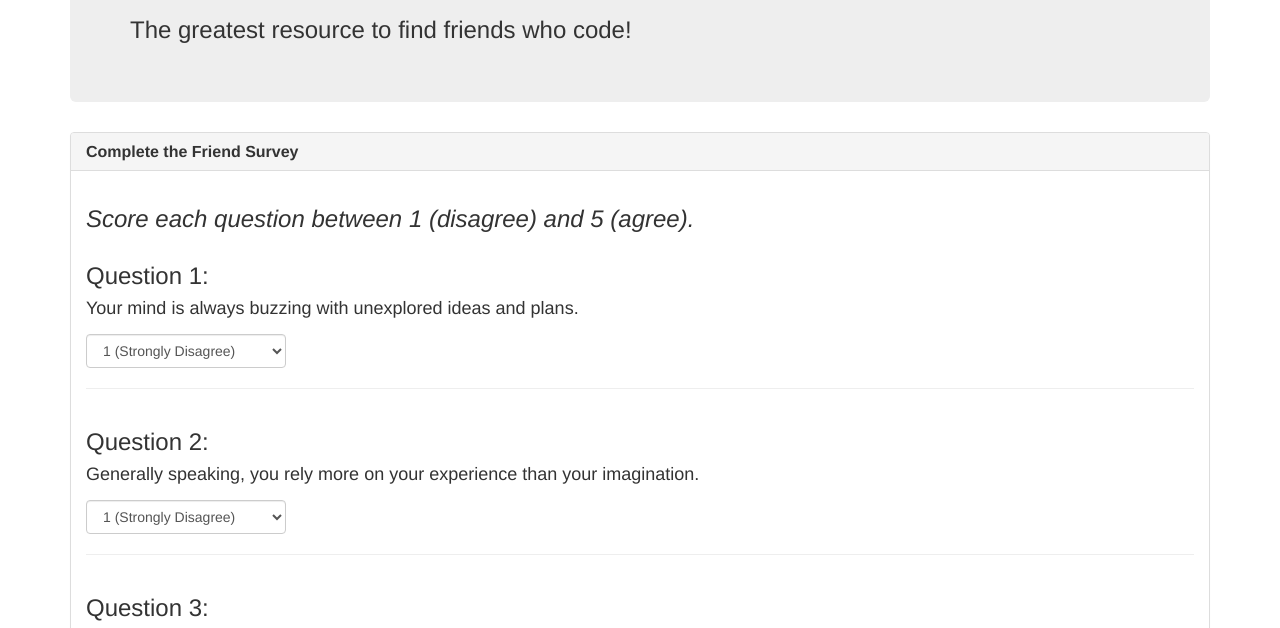
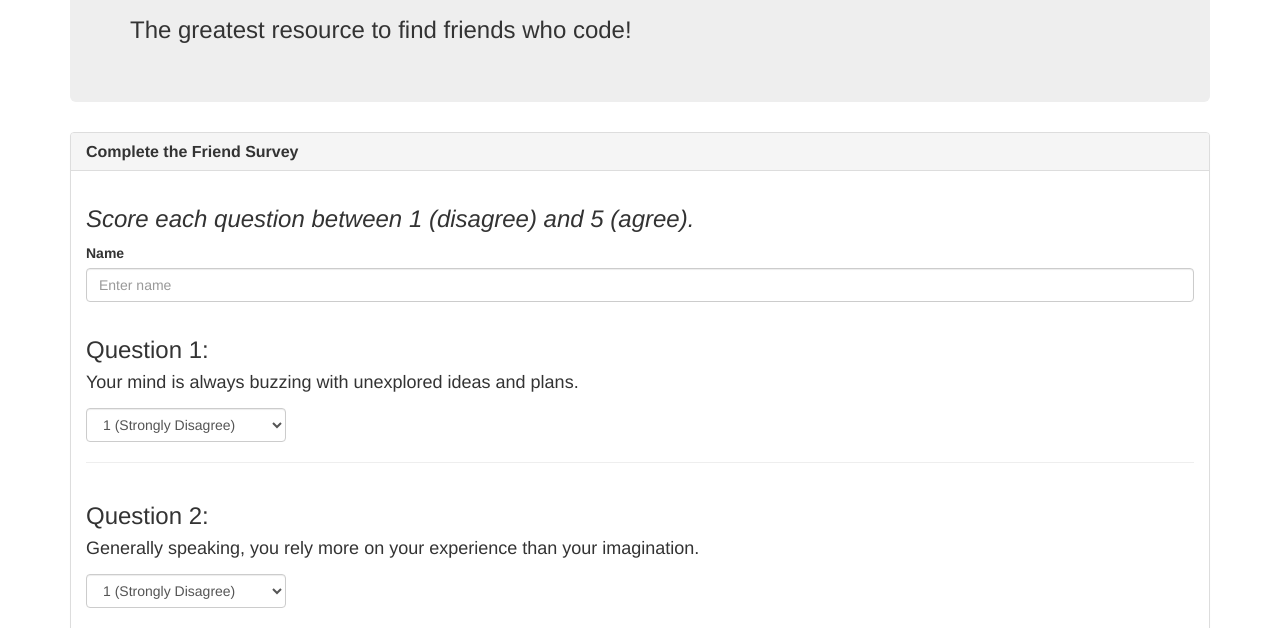
Before and after one commit to jmq2134/FriendFinder, a plain HTML site: page App/public/survey.html in a window 1280 px wide. Shown: the part 161-789 px from the top of the page. Drawn offline with nearby package versions, Linux system fonts and the light colour scheme.

Commit message:
Added name to form

```diff
--- a/App/public/survey.html
+++ b/App/public/survey.html
@@ -34,6 +34,11 @@
           </div>
 
 <form role="form">
+
+  <div class="form-group">
+    <label for="userName">Name</label>
+    <input type="text" class="form-control" id="userName" placeholder="Enter name">
+  </div>
           <div class="form-group">
                 <label for="question1"><h3>Question 1:</h3><h4>Your mind is always buzzing with unexplored ideas and plans.</h4></label>
                 <select class="form-control" id="question1" style="width: 200px">
```
